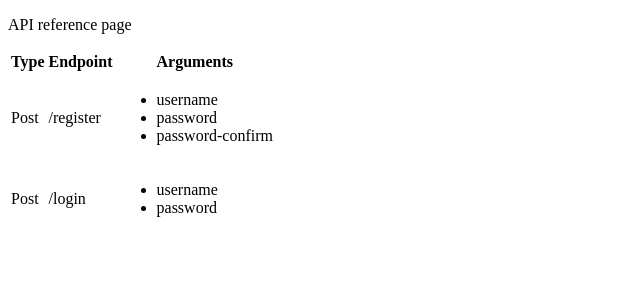
After one commit to radu781/FriendHub-backend, a Flask app: page /api in a window 1280 px wide. The commit adds this page. Shown: the top 300 px of the page, without its empty margins (0-640 px from the left). Run offline with Flask 2, Linux system fonts and the light colour scheme; parts of the project's set-up code (start-up, migrations or seed data) failed here and were passed over.

Commit message:
Created basic API reference page

```diff
--- a/friendhub/config/data.example.ini
+++ b/friendhub/config/data.example.ini
@@ -11,3 +11,4 @@ debug=0_or_1
 
 [deploy]
 key=your_deploy_key
+active=0_or_1
--- a/friendhub/src/__init__.py
+++ b/friendhub/src/__init__.py
@@ -6,8 +6,6 @@ import config
 from controllers.deploy import deploy_blueprint
 from controllers.login_controller import login_blueprint
 from controllers.register_controller import register_blueprint
-from views.login_view import login_view_blueprint
-from views.register_view import register_view_blueprint
 
 app = Flask(__name__, template_folder="../templates", static_folder="../static")
 app.config["SECRET_KEY"] = config.SESSION_KEY
@@ -19,8 +17,15 @@ app.config["BABEL_TRANSLATION_DIRECTORIES"] = "../translations"
 app.register_blueprint(deploy_blueprint)
 app.register_blueprint(login_blueprint)
 app.register_blueprint(register_blueprint)
+
+
+from views.api_view import api_blueprint
+from views.login_view import login_view_blueprint
+from views.register_view import register_view_blueprint
+
 app.register_blueprint(login_view_blueprint)
 app.register_blueprint(register_view_blueprint)
+app.register_blueprint(api_blueprint)
 
 from flask_babel import Babel
 
--- a/friendhub/src/config.py
+++ b/friendhub/src/config.py
@@ -4,7 +4,7 @@ from configparser import ConfigParser
 if sys.platform == "linux" or sys.platform == "linux2":
     import os
 
-    os.chdir("/var/www/FriendHub")
+    os.chdir("/var/www/friendhub")
 
 ini_file = ConfigParser()
 ini_file.read("friendhub/config/data.ini")
--- a/friendhub/src/controllers/login_controller.py
+++ b/friendhub/src/controllers/login_controller.py
@@ -17,7 +17,7 @@ from utils.argument_parser import (
 login_blueprint = Blueprint("login_blueprint", __name__)
 
 
-@login_blueprint.route("/api-login", methods=["POST"])
+@login_blueprint.route("/api/login", methods=["POST"])
 def login() -> Response:
     parser = ArgumentParser(
         request,
--- a/friendhub/src/controllers/register_controller.py
+++ b/friendhub/src/controllers/register_controller.py
@@ -17,7 +17,7 @@ from utils.argument_parser import (
 register_blueprint = Blueprint("register_blueprint", __name__)
 
 
-@register_blueprint.route("/api-register", methods=["POST"])
+@register_blueprint.route("/api/register", methods=["POST"])
 def login() -> Response:
     parser = ArgumentParser(
         request,
--- /dev/null
+++ b/friendhub/src/views/api_view.py
@@ -0,0 +1,9 @@
+from flask import Blueprint, make_response, render_template
+from flask.wrappers import Response
+
+api_blueprint = Blueprint("api_blueprint", __name__)
+
+
+@api_blueprint.route("/api")
+def api() -> Response:
+    return make_response(render_template("api.html"))
--- a/friendhub/src/views/login_view.py
+++ b/friendhub/src/views/login_view.py
@@ -1,4 +1,4 @@
-from flask import Blueprint, jsonify, make_response, render_template, request
+from flask import Blueprint, make_response, render_template, request
 from flask.wrappers import Response
 
 login_view_blueprint = Blueprint("login_view_blueprint", __name__)
--- /dev/null
+++ b/friendhub/templates/api.html
@@ -0,0 +1,33 @@
+{% extends "base.html" %} {% block title %} API reference {% endblock %} {% block body %}
+<div>
+    <p>API reference page</p>
+</div>
+<table>
+    <tr>
+        <th>Type</th>
+        <th>Endpoint</th>
+        <th>Arguments</th>
+    </tr>
+    <tr>
+        <td>Post</td>
+        <td>/register</td>
+        <td>
+            <ul>
+                <li>username</li>
+                <li>password</li>
+                <li>password-confirm</li>
+            </ul>
+        </td>
+    </tr>
+    <tr>
+        <td>Post</td>
+        <td>/login</td>
+        <td>
+            <ul>
+                <li>username</li>
+                <li>password</li>
+            </ul>
+        </td>
+    </tr>
+</table>
+{% endblock %}
--- a/friendhub/templates/login.html
+++ b/friendhub/templates/login.html
@@ -1,5 +1,5 @@
 {% extends "base.html" %} {% block title %} Login{% endblock %} {% block body %}
-<form action="/api-login" method="post">
+<form action="/api/login" method="post">
     <label for="username">{{ _("Email address") }}</label>
     <input type="text" name="username" id="username" required />
     <label for="password">{{ _("Password") }}</label>
--- a/friendhub/templates/register.html
+++ b/friendhub/templates/register.html
@@ -1,5 +1,5 @@
 {% extends "base.html" %} {% block title %} Register {% endblock %} {% block body %}
-<form action="/api-register" method="post">
+<form action="/api/register" method="post">
     <label for="username">{{ _("Email address") }}</label>
     <input type="text" name="username" id="username" required />
     <label for="password">{{ _("Password") }}</label>
```
